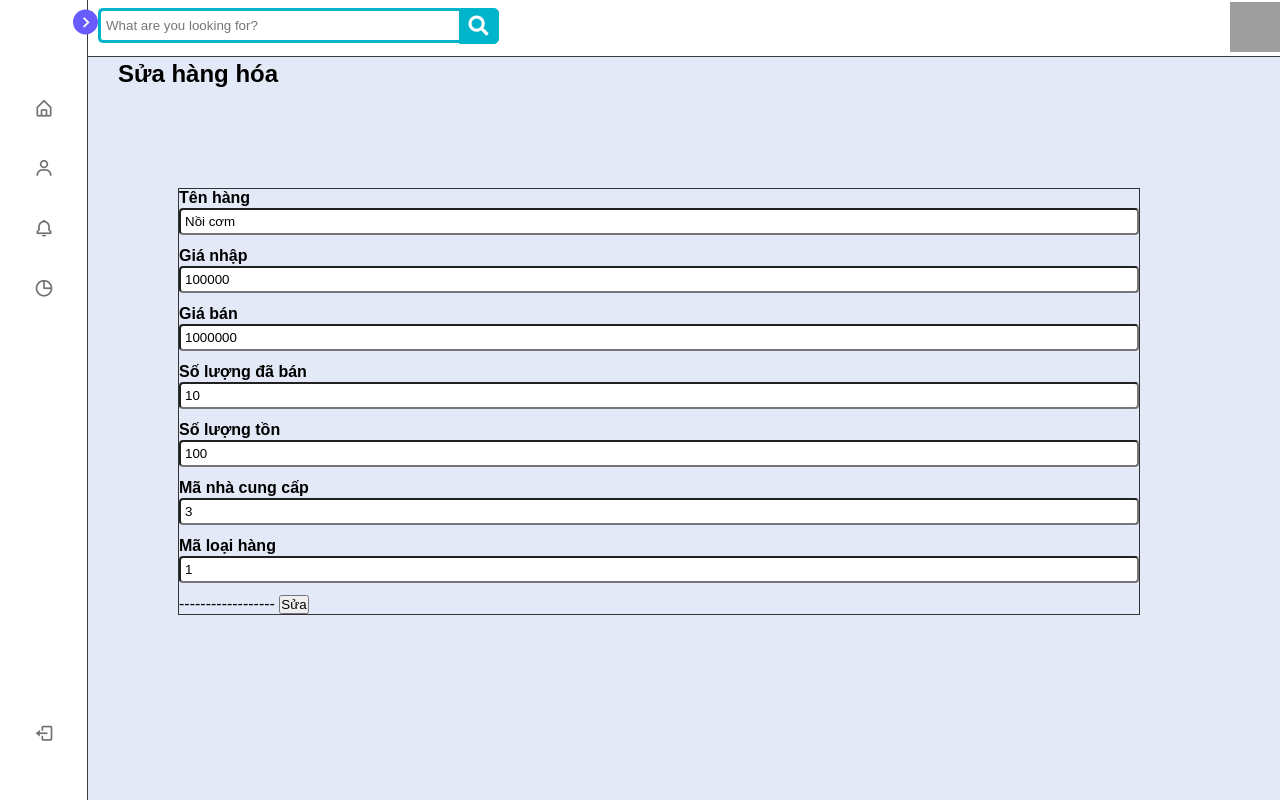
After one commit to longvu01/CNPM_N6, a PHP site: page /goods/update_product.php in a window 1280 px wide. The commit adds this page. Run offline with PHP 8.4, Linux system fonts and the light colour scheme; data comes from the database, SQL or seed files in the repository; grey boxes are pictures that could not be loaded.

Commit message:
hoangtung

```diff
--- a/assets/css/style.css
+++ b/assets/css/style.css
@@ -61,7 +61,6 @@ body.dark {
 .sidebar li {
   height: 50px;
   list-style: none;
-  display: flex;
   align-items: center;
   margin-top: 10px;
 }
@@ -383,7 +382,7 @@ body {
 .hide-list {
   display: none;
 }
-======= .img-user {
+.img-user {
   margin-left: auto;
   margin-top: 2px;
 }
--- a/assets/js/menu.js
+++ b/assets/js/menu.js
@@ -23,7 +23,7 @@ modeSwitch.addEventListener('click', () => {
   }
 });
 
-const hien1 = function () {
+function hien1 () {
   var a = document.querySelectorAll('.hide-user');
   var b = a[0].style.display;
   if (b == '' || b == 'none') {
@@ -36,7 +36,7 @@ const hien1 = function () {
     });
   }
 };
-const hien2 = function () {
+function hien2 () {
   var a = document.querySelectorAll('.hide-roots');
   var b = a[0].style.display;
   if (b == '' || b == 'none') {
@@ -49,7 +49,7 @@ const hien2 = function () {
     });
   }
 };
-const hien3 = function () {
+function hien3 () {
   var a = document.querySelectorAll('.hide-list');
   var b = a[0].style.display;
   if (b == '' || b == 'none') {
--- /dev/null
+++ b/goods/update_product.php
@@ -0,0 +1,84 @@
+<?php
+    session_start();
+    require_once("../connect.php");
+    require_once("../lib_db.php");
+    // Kiểm tra quyền có phải quản trị viên ?
+    // Fake trước khi làm chức năng đăng nhập
+    $_SESSION['role'] = 1;
+    $_SESSION['id'] = 1;
+    //
+    $role = $_SESSION['role'];
+    $id = $_SESSION['id'];
+    require_once("../root/check_permission_admin.php");
+    $ma_hang = 1;
+    $sql = "select * from hang_hoa where ma = '$ma_hang'";
+    $item = select_one($sql);
+    mysqli_close($conn);
+?>
+
+<!-- Start HTML -->
+<?php require_once ('../root/top.php')?>
+    <?php top('Thêm nhân viên') ?>
+</head>
+<body>
+    <div id="toast"></div>
+    <?php require_once ('../root/menu.php')?>
+    <?php require_once ('../root/header.php')?>
+
+<div>
+        <h2>Sửa hàng hóa</h2>
+    </div>
+   <div class="wrap">
+    <form id="form-edit" method="POST" action="./process/process_update.php">
+      <input name="ma_hang" hidden value= "<?php echo $ma_hang ?>">
+        <div class="mb-3 form-group edit">
+          <label for="exampleInputEmail1" class="form-label-1">Tên hàng</label>
+          <input name="ten_hang" class="form-control form-style" rules="required" value= "<?php echo $item['ten_hang'] ?>">
+          <span class="form-message"></span>
+        </div>
+        <div class="mb-3 form-group edit">
+          <label for="exampleInputEmail1" class="form-label-1">Giá nhập</label>
+          <input name="gia_nhap" class="form-control form-style" rules="required" value= "<?php echo $item['gia_nhap'] ?>">
+          <span class="form-message"></span>
+        </div>
+        <div class="mb-3 form-group edit">
+          <label for="exampleInputEmail1" class="form-label-1">Giá bán</label>
+          <input name="gia_ban" class="form-control form-style" rules="required" value= "<?php echo $item['gia_ban'] ?>">
+          <span class="form-message"></span>
+        </div>
+        <div class="mb-3 form-group edit">
+          <label for="exampleInputEmail1" class="form-label-1">Số lượng đã bán</label>
+          <input name="so_luong_da_ban" class="form-control form-style" rules="required" value= "<?php echo $item['so_luong_da_ban'] ?>">
+          <span class="form-message"></span>
+        </div>
+        <div class="mb-3 form-group edit">
+          <label for="exampleInputEmail1" class="form-label-1">Số lượng tồn</label>
+          <input name="so_luong_ton" class="form-control form-style" rules="required" value= "<?php echo $item['so_luong_ton'] ?>">
+          <span class="form-message"></span>
+        </div>
+        <div class="mb-3 form-group edit">
+          <label for="exampleInputEmail1" class="form-label-1">Mã nhà cung cấp</label>
+          <input name="ma_nha_cung_cap" class="form-control form-style" rules="required" value= "<?php echo $item['ma_nha_cung_cap'] ?>">
+          <span class="form-message"></span>
+        </div>
+        <div class="mb-3 form-group edit">
+          <label for="exampleInputEmail1" class="form-label-1">Mã loại hàng</label>
+          <input name="ma_loai_hang" class="form-control form-style" rules="required" value= "<?php echo $item['ma_loai_hang'] ?>">
+          <span class="form-message"></span>
+        </div>
+        ------------------
+        <button class="btn btn-primary mt-4 " type="submit">Sửa</button>
+      </form>
+   </div>
+
+
+   <?php require_once ('../root/footer.php')?>
+    <script src = "../assets/js/toast_msg.js"></script>
+    <?php require_once ('../root/show_toast.php')?>
+
+    <script type="module">
+        import Validator from "../assets/js/validator.js"
+        const formEdit = new Validator('#form-edit')
+    </script>
+</body>
+</html>
```
Also changed, not shown: manage/chart/css/chart_details.css (added, +46 -0 lines), manage/chart/css/chart_full.css (added, +42 -0 lines), root/menu.php (+47 -0 lines), 1 other file.
